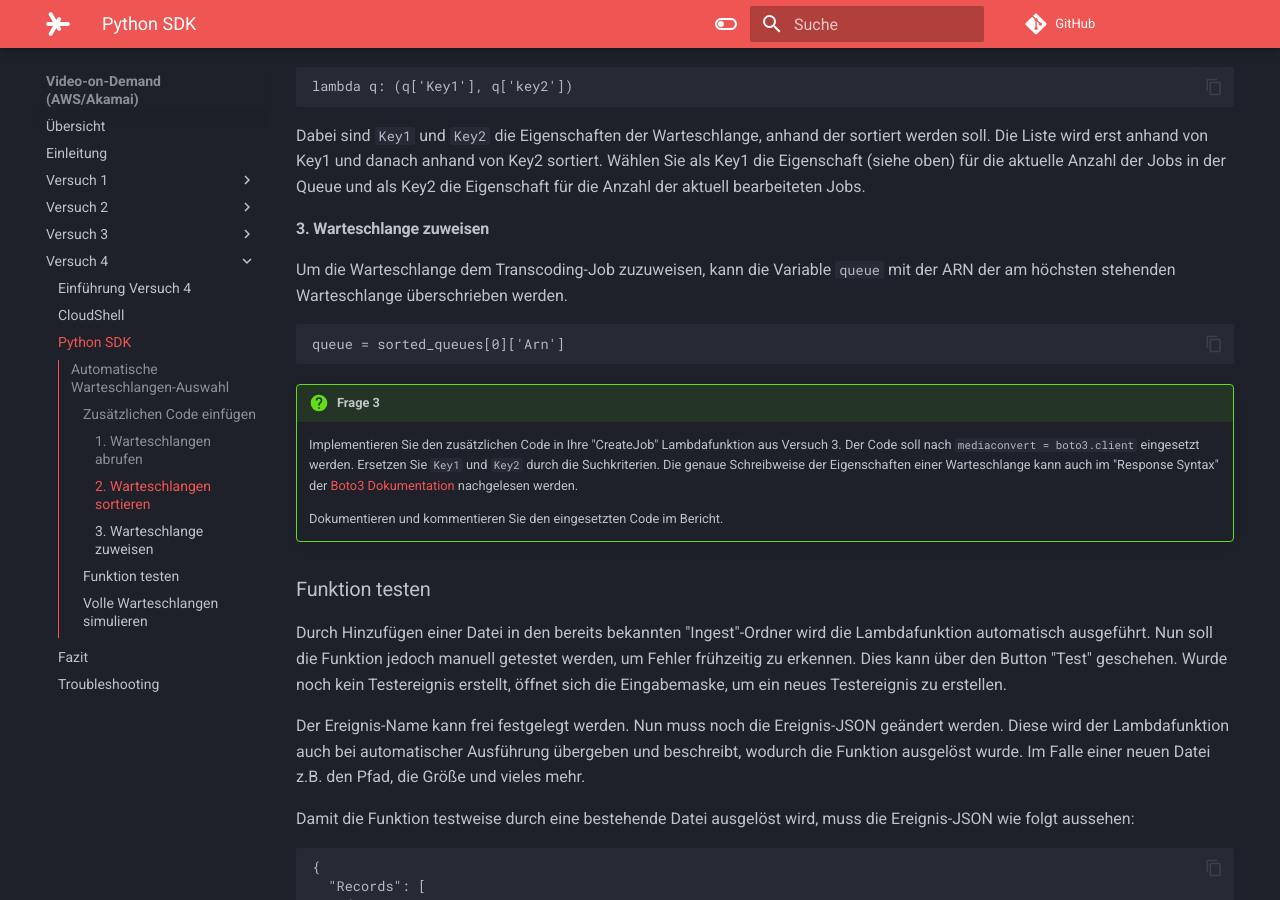
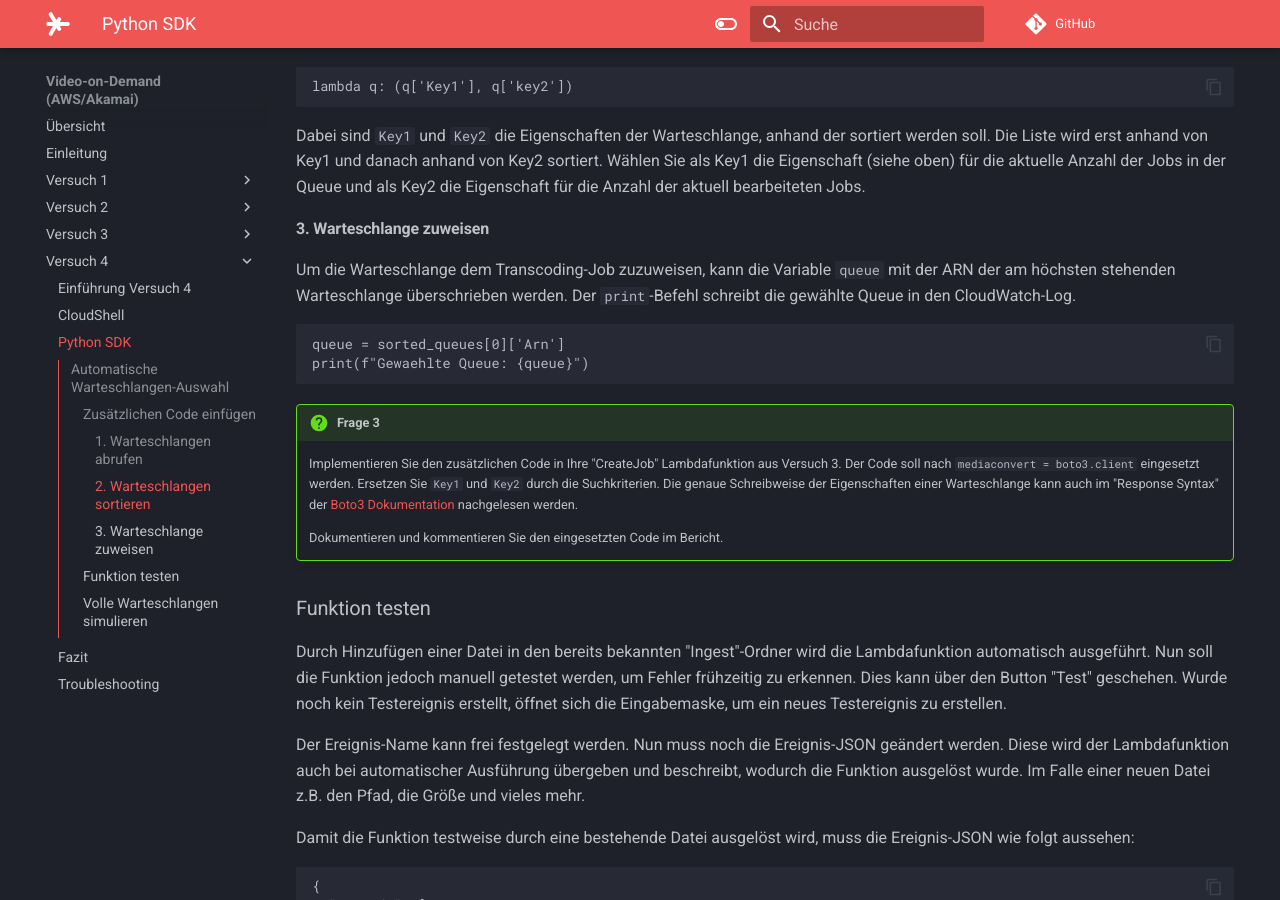
Before and after one commit to wruppelx/mvs-aws-exercise, an MkDocs documentation site: the page built from docs/versuch4/03-python_sdk.md, in a window 1280 px wide and 900 px high, scrolled down 1991 px. Built offline with MkDocs 1.6.1 and Material for MkDocs 9.7.7, drawn with Linux system fonts in a browser that asks for light colours; comment, search, counter and statistics services are not loaded.

Commit message:
Anpassungen 2025S (1)

````diff
--- a/docs/versuch4/03-python_sdk.md
+++ b/docs/versuch4/03-python_sdk.md
@@ -48,10 +48,11 @@ Dabei sind `Key1` und `Key2` die Eigenschaften der Warteschlange, anhand der sor
 
 #### 3. Warteschlange zuweisen
 
-Um die Warteschlange dem Transcoding-Job zuzuweisen, kann die Variable `queue` mit der ARN der am höchsten stehenden Warteschlange überschrieben werden.
+Um die Warteschlange dem Transcoding-Job zuzuweisen, kann die Variable `queue` mit der ARN der am höchsten stehenden Warteschlange überschrieben werden. Der `print`-Befehl schreibt die gewählte Queue in den CloudWatch-Log.
 
 ```
 queue = sorted_queues[0]['Arn']
+print(f"Gewaehlte Queue: {queue}")
 ```
 
 !!! question "Frage 3"
````
Also changed, not shown: docs/versuch1/03-transcoder.md (+3 -3 lines), docs/versuch2/04-inhalte_abrufen.md (+1 -1 lines), docs/versuch3/04-lambda.md (+5 -3 lines), docs/assets/versuch3/s3_bucket.png, docs/assets/versuch3/s3_ordner.png, docs/assets/versuch3/s3_zielpfad.png, 1 other file.
